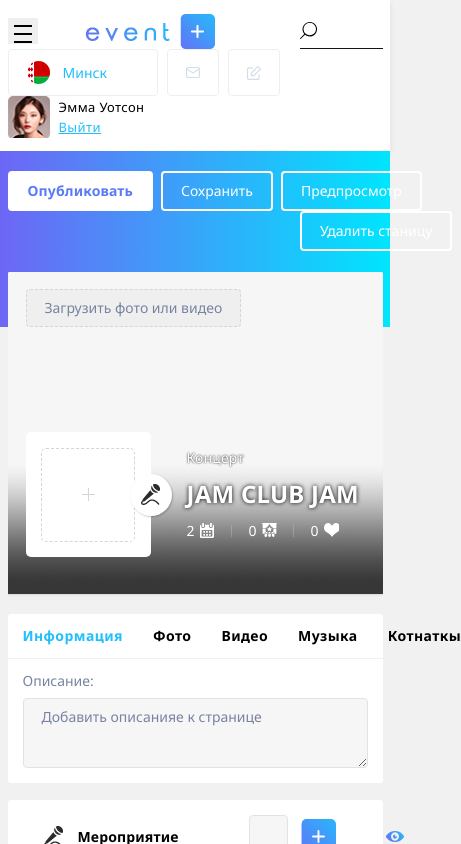
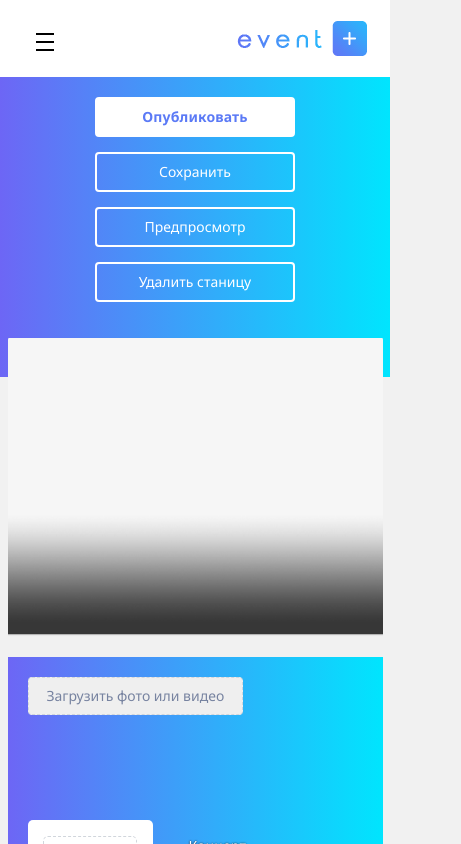
Before and after one commit to kofeman/test-event-plus, a website: page index.html in a window 390 px wide. Shown: the top 844 px of the page, 461 px wide, since content can reach past the window. Drawn offline with nearby package versions, Linux system fonts and the light colour scheme.

Commit message:
mobile, v1

```diff
--- a/css/style.scss
+++ b/css/style.scss
@@ -50,9 +50,23 @@ ul{
 
 	&__logo{
 		margin-right: 70px;
+
+		@media (max-width: 768px) {
+			margin-right: 0;
+		}
+	}
+
+	&__btns{
+		@media (max-width: 768px){
+			margin: 15px auto;
+		}
 	}
 
 	&__search{
+
+		@media (max-width: 768px){
+			margin: 15px auto;
+		}
 
 		&.col{
 			flex-grow: 1;
@@ -150,6 +164,10 @@ ul{
 	min-width: 155px;
 	flex: 155px 1 0;
 
+	@media (max-width: 768px){
+		margin-left: auto;
+	}
+
 	&__ava{
 		margin-right: 9px;
 		width: 42px;
@@ -181,6 +199,7 @@ ul{
 
 .main{
 	position: relative;
+	max-width: 100%;
 
 	&:before{
 		position: absolute;
@@ -190,11 +209,25 @@ ul{
 		height: 176px;
 		content: '';
 		background-image: linear-gradient(to right, #6d66f5 0%, #00e5fe 100%);
+
+		@media (max-width: 768px){
+			height: 300px;
+		}
 	}
 
 	&__btns{
 		padding-top: 20px;
 		padding-bottom: 20px;
+
+		@media (max-width: 768px){
+			.btn{
+				margin-bottom: 15px;
+				width: 200px;
+				display: block;
+				margin-left: auto;
+				margin-right: auto !important;
+			}
+		}
 	}
 }
 
@@ -203,6 +236,7 @@ ul{
 	border-radius: 3px;
 	background-color: #ffffff;
 	overflow: hidden;
+	margin-bottom: 100px;
 
 	&__url{
 		padding: 15px;
@@ -335,6 +369,11 @@ ul{
 	border-radius: 3px;
 	overflow: hidden;
 
+	@media (max-width: 768px){
+		height: auto;
+		padding: 0;
+	}
+
 	&__bg{
 		position: absolute;
 		left: 0;
@@ -342,6 +381,12 @@ ul{
 		width: 100%;
 		height: 100%;
 		overflow: hidden;
+
+		@media (max-width: 768px){
+			position: static;
+			margin-bottom: 20px;
+			height: 300px;
+		}
 
 		img{
 			display: block;
@@ -353,6 +398,11 @@ ul{
 
 	&__content{
 		position: relative;
+
+		@media (max-width: 768px){
+			background-image: linear-gradient(to right, #6d66f5 0%, #00e5fe 100%);
+			padding: 20px;
+		}
 	}
 
 	&__info{
@@ -462,6 +512,10 @@ ul{
 
 		&-item{
 			margin-right: 30px;
+
+			@media (max-width: 768px) {
+				margin: 10px 5px;
+			}
 		}
 
 		&-link{
@@ -500,6 +554,10 @@ ul{
 	background-color: #ffffff;
 	margin-bottom: 100px;
 
+	@media (max-width: 768px) {
+		margin-bottom: 20px;
+	}
+
 	&__form{
 		padding: 15px 36px;
 		border-bottom: 1px solid #f1f1f1;
@@ -513,6 +571,11 @@ ul{
 		letter-spacing: 0.14px;
 		margin-right: 70px;
 		line-height: 21px;
+
+		@media (max-width: 768px) {
+			flex: 100% 0 0;
+			margin-bottom: 15px;
+		}
 
 		&:before{
 			display: block;
@@ -530,6 +593,7 @@ ul{
 
 		&-input{
 			width: 100%;
+			min-width: 180px;
 		}
 	}
 
@@ -571,6 +635,10 @@ ul{
 		&-item{
 			padding: 13px 25px;
 			width: 49%;
+
+			@media (max-width: 768px){
+				width: 100%;
+			}
 		}
 	}
 
--- a/index.html
+++ b/index.html
@@ -20,9 +20,9 @@
 <header class="header">
     <div class="header__container">
         <div class="container-fluid">
-            <div class="row d-flex align-items-center">
+            <div class="row d-flex align-items-center navbar navbar-expand-md">
                 <div class="header__toggle-nav col">
-                    <button class="header__toggle">
+                    <button class="header__toggle navbar-toggler" data-toggle="collapse" data-target="#navbar1" aria-controls="navbar1" aria-expanded="false" aria-label="Toggle navigation">
                         <span></span>
                         <span></span>
                         <span></span>
@@ -30,32 +30,34 @@
                 </div>
                 <div class="header__logo col">
                     <a href="/" class="logo">
-                        <img src="/images/logo.png" alt="">
+                        <img src="images/logo.png" alt="">
                     </a>
                 </div>
+                <div class="navbar-collapse collapse" id="navbar1">
+
                     <div class="header__search col">
                         <form action="#" class="header__search-form">
                             <input type="search" class="header__search-input w-100" />
                         </form>
                     </div>
                     <div class="col">
-                    <div class="d-flex flex-row">
+                        <div class="d-flex flex-row header__btns">
                             <a href="#" class="btn btn-standart btn_header btn_city d-flex flex-row align-items-center">
                                 <img src="/images/i-belarus.png" class="header__btn-city" alt="">
                                 <span>Минск</span>
                             </a>
                             <a href="#" class="btn btn_header d-flex flex-row align-items-center btn btn-standart btn_header ">
-                            <img src="/images/i-letter.svg" alt="">
+                                <img src="images/i-letter.svg" alt="">
                             </a>
                             <a href="#" class="btn d-flex flex-row align-items-center btn_header btn btn-standart">
-                            <img src="/images/i-edit.svg" alt="">
+                                <img src="images/i-edit.svg" alt="">
                             </a>
                         </div>
                     </div>
                     <div class="col">
                         <div class="d-flex flex-row align-items-center user-info">
                             <div class="user-info__ava">
-                            <img src="/images/ava.png" alt="">
+                                <img src="images/ava.png" alt="">
                             </div>
                             <div class="user-info__block">
                                 <div class="user-info__name">Эмма Уотсон</div>
@@ -63,6 +65,8 @@
                             </div>
                         </div>
                     </div>
+                </div>
+
             </div>
         </div>
     </div>
@@ -72,7 +76,7 @@
     <div class="container main__btns">
         <div class="row d-flex justify-content-between">
             <div class="col">
-                <div class="d-flex flex-row">
+                <div class="d-flex flex-row flex-wrap">
                     <button class="btn btn-white mr-2">
                         Опубликовать
                     </button>
@@ -86,7 +90,7 @@
                     </button>
                 </div>
             </div>
-            <div class="col-3 ml-auto text-right">
+            <div class="col-lg-3 col-xs-12 ml-md-auto ml-sm-0 text-md-right">
                 <button class="btn btn-white-invert">
                     Удалить станицу
                 </button>
@@ -96,7 +100,7 @@
 
     <div class="container">
         <div class="row">
-            <div class="col-sm-9">
+            <div class="col-lg-9">
                 <div class="dashboard">
                     <div class="dashboard__bg">
                         <img src="images/screen-1-bg.png" alt="">
@@ -149,7 +153,7 @@
                 </div>
 
                 <div class="description">
-                    <ul class="description__nav d-flex flex-row">
+                    <ul class="description__nav d-flex flex-row flex-wrap">
                         <li class="description__nav-item active">
                             <a href="#" class="description__nav-link">
                                 Информация
@@ -187,7 +191,7 @@
                 </div>
 
                 <div class="events">
-                    <form action="#" class="events__form d-flex flex-row align-items-center justify-content-between">
+                    <form action="#" class="events__form d-flex flex-row align-items-center justify-content-between flex-wrap">
                         <div class="events__title">
                             <span>Мероприятие</span>
                         </div>
@@ -384,7 +388,7 @@
                 </div>
             </div>
 
-            <div class="col-sm-3">
+            <div class="col-lg-3">
                 <div class="sidebar">
                     <div class="sidebar__url">
                         <form action="#">
```
Also changed, not shown: html/blocks/header.html (+11 -7 lines), html/index.html (+6 -6 lines), css/bootstrap.css, css/style.css. Lines whose indentation alone changed are shown as unchanged.
